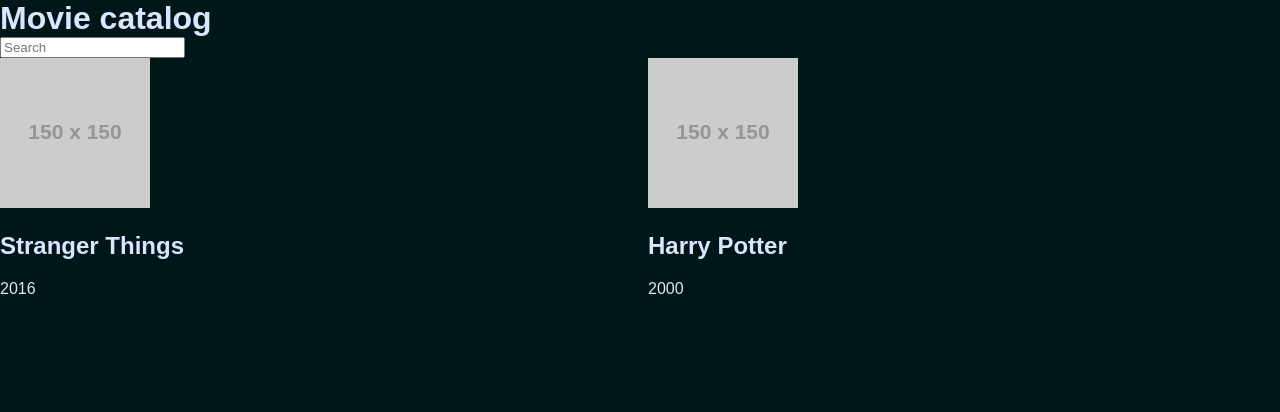
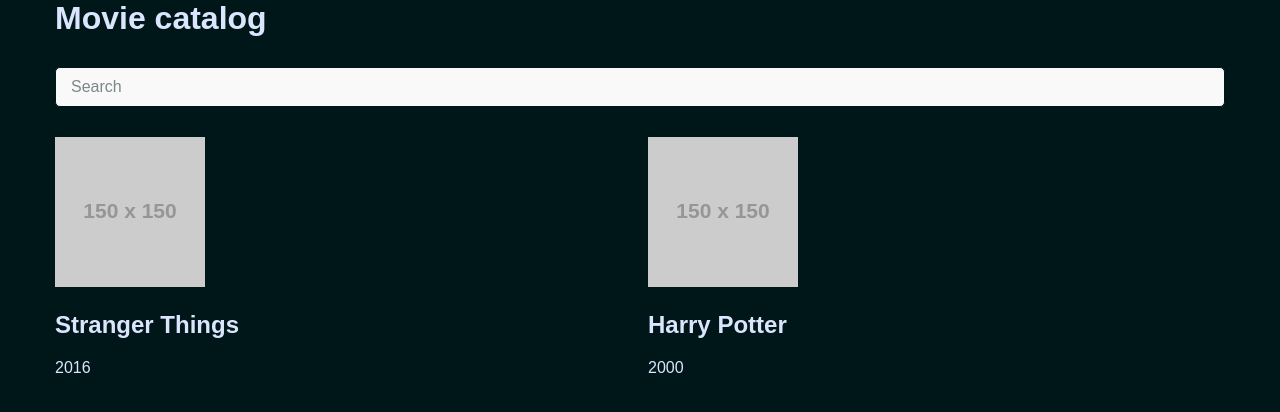
Before and after one commit to FoxyRaspberry/movie-catalog, an Angular app: page / in a window 1280 px wide. Shown: the top 412 px of the page. Built offline with nearby package versions, Linux system fonts and the light colour scheme; a web font is replaced by a local one.

Commit message:
feat(movies): add styles for the `movies-section`

```diff
--- a/src/app/movies/movies-section/movies-section.component.css
+++ b/src/app/movies/movies-section/movies-section.component.css
@@ -2,10 +2,58 @@
   display: block;
 }
 
-.app-search {
-  display: block;
+.app-wrapper {
+  margin: auto;
+  width: 300px;
 }
 
 .app-title {
   margin-block: 0;
 }
+
+.app-search {
+  display: block;
+  margin-block: 30px;
+  width: 100%;
+  padding: 10px 15px;
+  border: 1px solid #001719;
+  border-radius: 5px;
+  font-size: 16px;
+  color: #001719;
+  background-color: #f9f9f9;
+}
+
+.app-search::placeholder {
+  color: #001719;
+  opacity: 0.5;
+}
+
+@media (width >=576px) {
+  .app-wrapper {
+    width: 546px;
+  }
+}
+
+@media (width >=768px) {
+  .app-wrapper {
+    width: 738px;
+  }
+}
+
+@media (width >=992px) {
+  .app-wrapper {
+    width: 962px;
+  }
+}
+
+@media (width >=1200px) {
+  .app-wrapper {
+    width: 1170px;
+  }
+}
+
+@media (width >=1440px) {
+  .app-wrapper {
+    width: 1410px;
+  }
+}
--- a/src/app/movies/movies-section/movies-section.component.html
+++ b/src/app/movies/movies-section/movies-section.component.html
@@ -1,3 +1,4 @@
+<div class="app-wrapper">
   <h1 class="app-title">Movie catalog</h1>
   <input
     class="app-search"
@@ -28,3 +29,4 @@
       />
     </app-popup>
   }
+</div>
```
Lines whose indentation alone changed are shown as unchanged.
